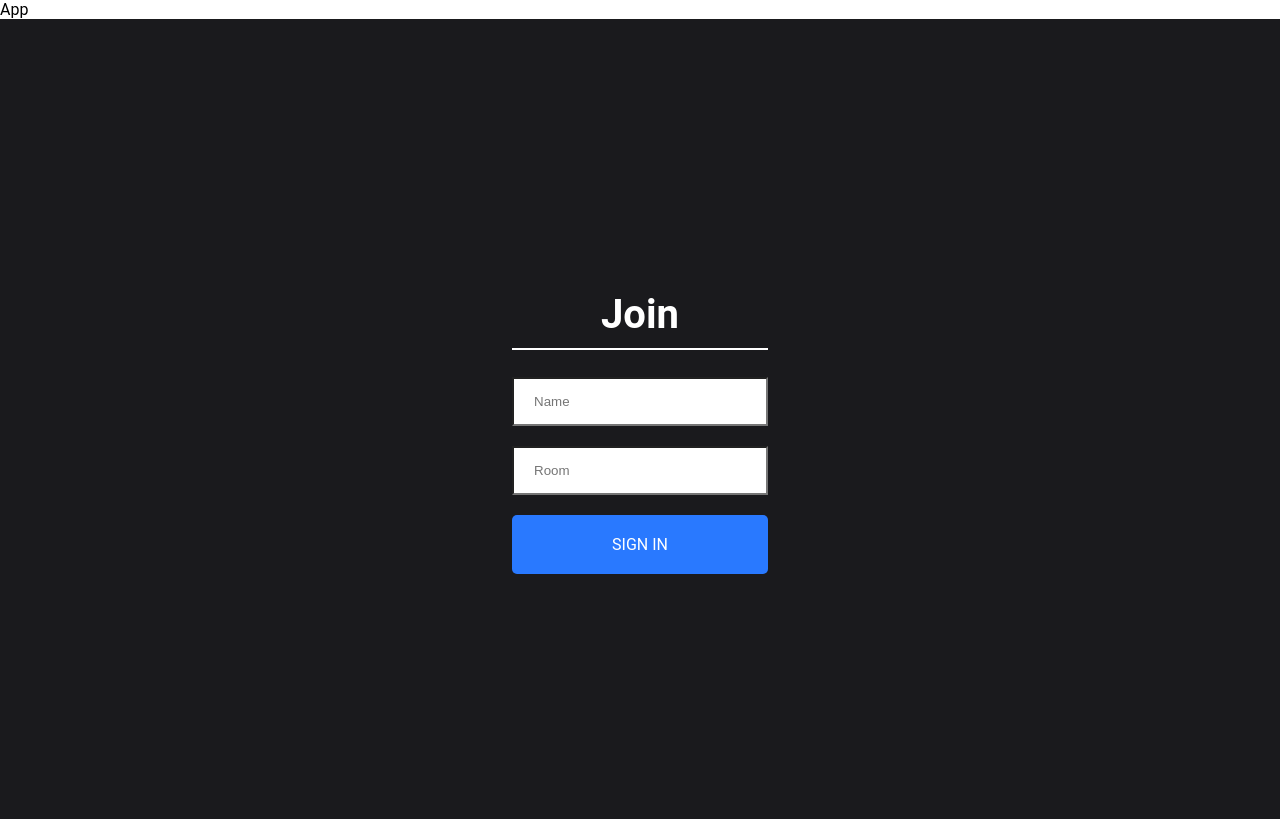
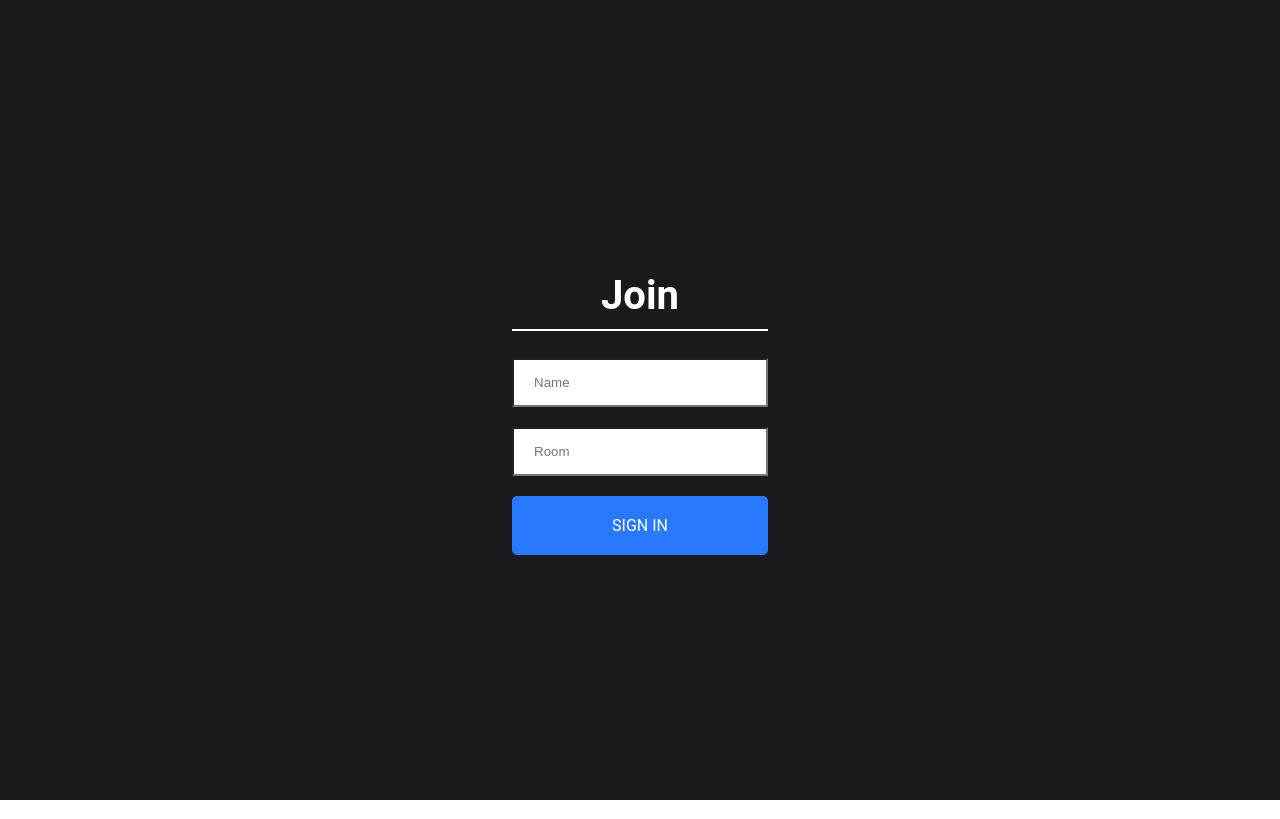
Before and after one commit to inhye94/socket-chat-app-client, a React (Create React App) app: page / in a window 1280 px wide. Built offline with nearby package versions, Linux system fonts and the light colour scheme.

Commit message:
🩹 App 페이지에서 사용하지않는 요소 제거

```diff
--- a/src/App.jsx
+++ b/src/App.jsx
@@ -4,7 +4,6 @@ import { Outlet } from "react-router-dom";
 const App = () => {
   return (
     <div>
-      App
       <Outlet />
     </div>
   );
```
